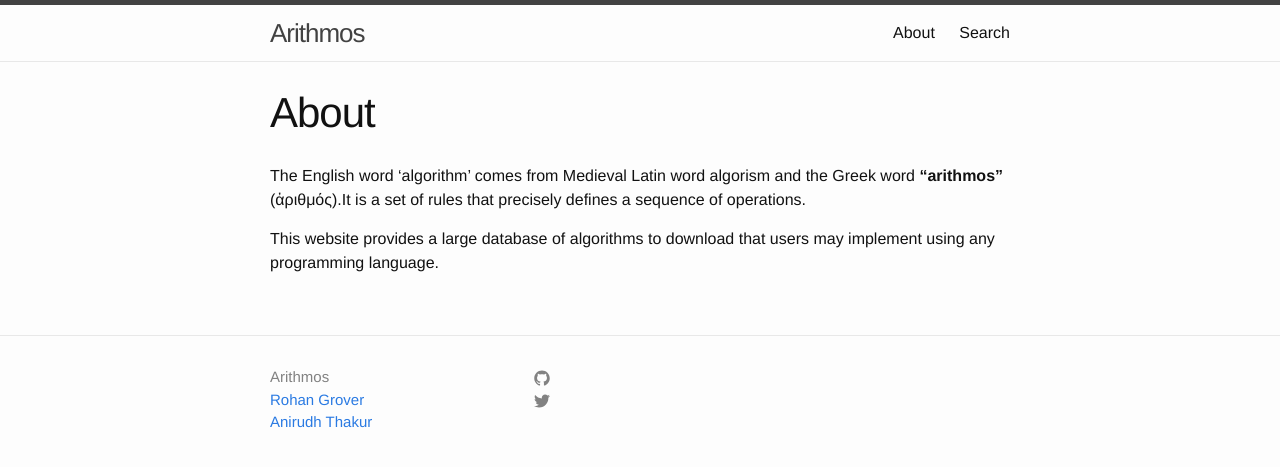
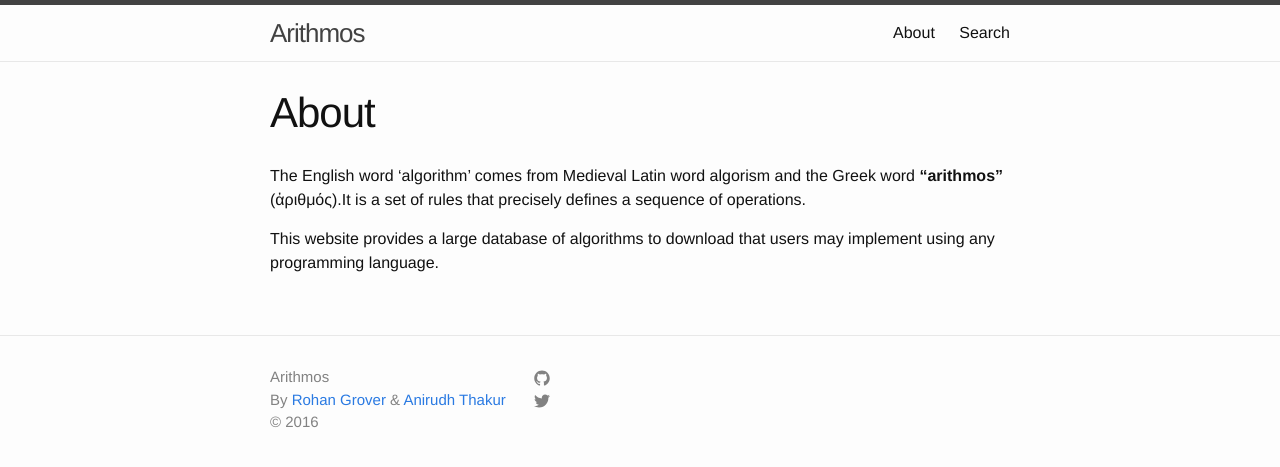
Before and after one commit to aarithmos/Algorithms, a Jekyll site: the page built from about.md, in a window 1280 px wide. Shown: the top 467 px of the page. Built offline with Jekyll 4.4.1, drawn with Linux system fonts in a browser that asks for light colours.

Commit message:
Update footer.html

```diff
--- a/_includes/footer.html
+++ b/_includes/footer.html
@@ -7,11 +7,10 @@
       <div class="footer-col footer-col-1">
         <ul class="contact-list">
           <li>{{ site.title }}</li>
-          <li><a href="mailto:{{ site.email }}">Rohan Grover</a></li>
-          <li><a href="mailto:anirudh.thakur94@gmail.com">Anirudh Thakur</a></li>
+          <li>By <a href="mailto:{{ site.email }}">Rohan Grover </a>&<a href="mailto:anirudh.thakur94@gmail.com"> Anirudh Thakur</a></l>
+            <l>© 2016</l>
         </ul>
       </div>
-
       <div class="footer-col footer-col-2">
         <ul class="social-media-list">
           {% if site.github_username %}
```
